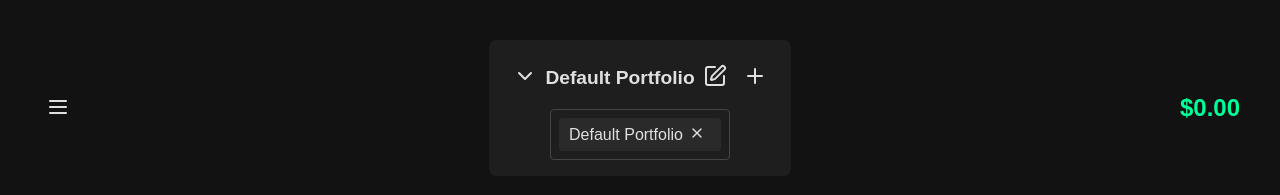
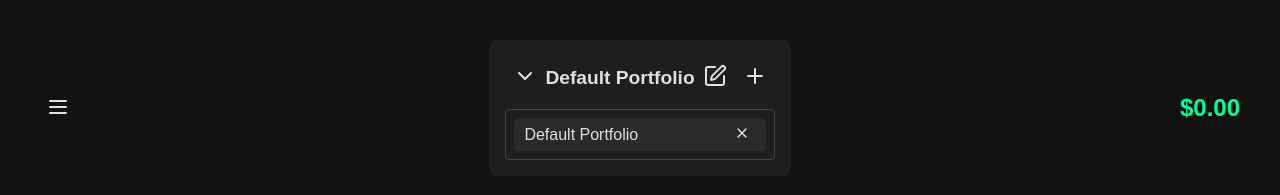
Before and after one commit to RaveTapp/crypto-manager, a React (Vite) app: page / in a window 1280 px wide. Both pictures are taken after a click on the button 525 px from the left and 77 px from the top of the page. Shown: the top 195 px of the page. Built offline with nearby package versions, Linux system fonts and the light colour scheme; no server answers.

Commit message:
Fix Portfolio List
Fix Home.css changing Portfolio List,
resizing the Portfolio items, improve clicking on Portfolio items

```diff
--- a/src/components/PortfolioSwitcher/PortfolioSwitcher.jsx
+++ b/src/components/PortfolioSwitcher/PortfolioSwitcher.jsx
@@ -43,9 +43,9 @@ function PortfolioSwitcher({
       {showList && (
         <div className={styles.portfolioList}>
           {portfolios.map((p) => (
-            <div key={p.id} className={styles.portfolioItem}>
-              <span onClick={() => switchPortfolio(p.id)}>{p.name}</span>
-              <button className={styles.removeButton} onClick={() => removePortfolio(p.id)}>
+            <div key={p.id} className={styles.portfolioItem} onClick={() => switchPortfolio(p.id)}>
+              <span >{p.name}</span>
+              <button className={styles.removeButton} onClick={(event) => {removePortfolio(p.id); event.stopPropagation()}}>
                 <X size={16} />
               </button>
             </div>
--- a/src/components/PortfolioSwitcher/PortfolioSwitcher.module.css
+++ b/src/components/PortfolioSwitcher/PortfolioSwitcher.module.css
@@ -51,6 +51,8 @@
   padding: 6px 10px;
   border-radius: 4px;
   cursor: pointer;
+  width: 100%;
+  box-sizing: border-box;
 }
 
 .portfolioItem:hover {
--- a/src/components/home/Home.module.css
+++ b/src/components/home/Home.module.css
@@ -23,7 +23,7 @@
   color: #e0e0e0;
 }
 
-.header :nth-child(2) {
+.header > :nth-child(2) {
   margin: 0 auto;
   text-align: center;
 }
```
